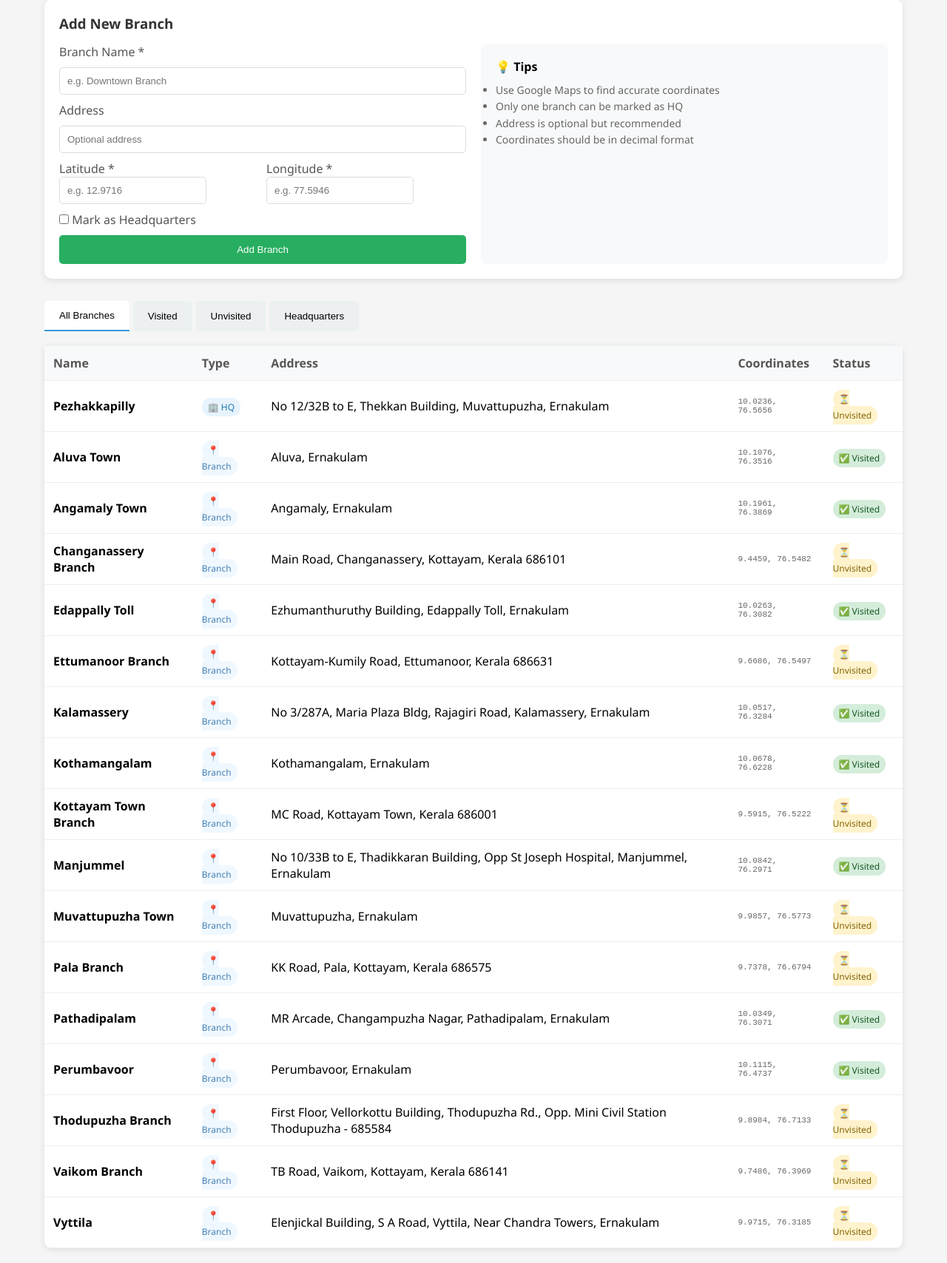
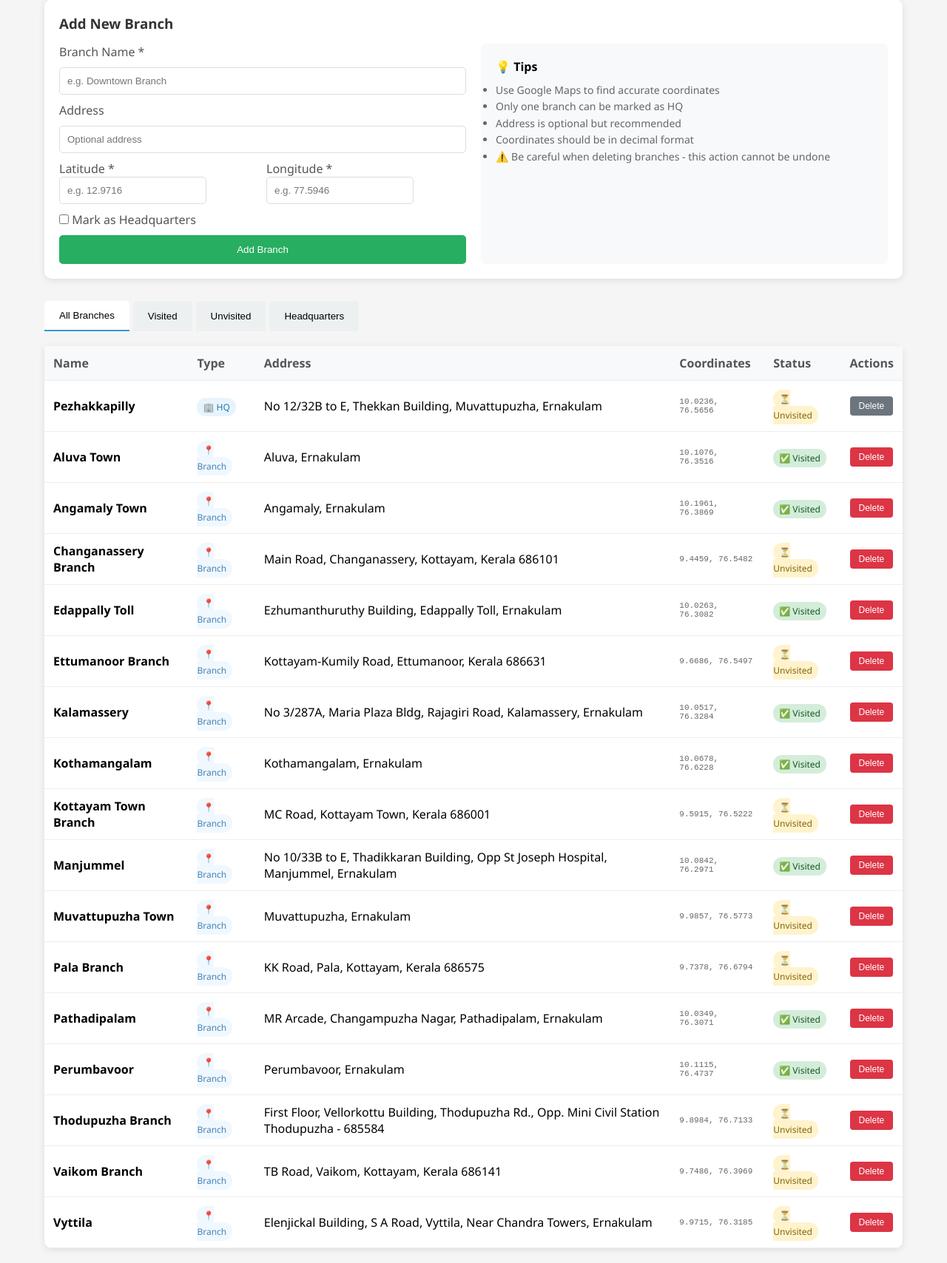
Before and after one commit to Akarsher/Muthoot_Branch_Optimization, a Flask app: template templates/branch_management.html in a window 1280 px wide. Shown: the part 236-1944 px from the top of the page at 74% size. Run offline with Flask 3, Linux system fonts and the light colour scheme; the template is opened without the code that fills it, so the values that code supplies are empty; data comes from the database, SQL or seed files in the repository; both versions use the stored data as it was after the commit.

Commit message:
branch deletion inside branch management

```diff
--- a/app.py
+++ b/app.py
@@ -493,6 +493,46 @@ def admin_add_branch():
         return jsonify({"success": False, "error": str(e)}), 500
 
 
+@app.route("/admin/delete-branch/<int:branch_id>", methods=["DELETE"])
+def admin_delete_branch(branch_id):
+    if not require_role("admin"):
+        return jsonify({"success": False, "error": "Unauthorized"}), 401
+
+    try:
+        conn = get_db()
+        cur = conn.cursor()
+
+        # First, check if the branch exists
+        cur.execute("SELECT name, is_hq FROM branches WHERE id = ?", (branch_id,))
+        branch = cur.fetchone()
+
+        if not branch:
+            return jsonify({"success": False, "error": "Branch not found"}), 404
+
+        branch_name, is_hq = branch[0], branch[1]
+
+        # Prevent deletion of HQ if it's the only HQ
+        if is_hq:
+            cur.execute("SELECT COUNT(*) FROM branches WHERE is_hq = 1")
+            hq_count = cur.fetchone()[0]
+            if hq_count <= 1:
+                return jsonify({"success": False, "error": "Cannot delete the only headquarters"}), 400
+
+        # Delete the branch
+        cur.execute("DELETE FROM branches WHERE id = ?", (branch_id,))
+
+        if cur.rowcount == 0:
+            return jsonify({"success": False, "error": "Branch not found or already deleted"}), 404
+
+        conn.commit()
+        conn.close()
+
+        return jsonify({"success": True, "message": f"Branch '{branch_name}' deleted successfully"})
+
+    except Exception as e:
+        return jsonify({"success": False, "error": str(e)}), 500
+
+
 @app.route("/api/auditors", methods=["GET"])
 def api_list_auditors():
     if not require_role("admin"):
--- a/templates/branch_management.html
+++ b/templates/branch_management.html
@@ -57,6 +57,15 @@
         .badge-unvisited { background: #fff3cd; color: #856404; }
 
         .coordinates { font-family: 'Courier New', monospace; font-size: 11px; color: #666; }
+
+        .delete-btn {
+            background: #dc3545; color: white; border: none; padding: 6px 12px;
+            border-radius: 4px; cursor: pointer; font-size: 12px;
+        }
+        .delete-btn:hover { background: #c82333; }
+        .delete-btn:disabled { background: #6c757d; cursor: not-allowed; }
+
+        .action-buttons { display: flex; gap: 5px; }
     </style>
 </head>
 <body>
@@ -123,6 +132,7 @@
                         <li>Only one branch can be marked as HQ</li>
                         <li>Address is optional but recommended</li>
                         <li>Coordinates should be in decimal format</li>
+                        <li>⚠️ Be careful when deleting branches - this action cannot be undone</li>
                     </ul>
                 </div>
             </div>
@@ -145,6 +155,7 @@
                         <th>Address</th>
                         <th>Coordinates</th>
                         <th>Status</th>
+                        <th>Actions</th>
                     </tr>
                 </thead>
                 <tbody id="branchTableBody">
@@ -230,7 +241,13 @@
             }
 
             noBranches.style.display = 'none';
-            tbody.innerHTML = branches.map(branch => `
+            tbody.innerHTML = branches.map(branch => {
+                const canDelete = !branch.is_hq || allBranches.filter(b => b.is_hq).length > 1;
+                const deleteButton = canDelete
+                    ? `<button class="delete-btn" onclick="confirmDeleteBranch(${branch.id}, '${branch.name.replace(/'/g, "\\'")}')">Delete</button>`
+                    : `<button class="delete-btn" disabled title="Cannot delete the only headquarters">Delete</button>`;
+
+                return `
                     <tr>
                         <td><strong>${branch.name}</strong></td>
                         <td>
@@ -245,8 +262,65 @@
                                 ${branch.visited ? '✅ Visited' : '⏳ Unvisited'}
                             </span>
                         </td>
+                        <td>
+                            <div class="action-buttons">
+                                ${deleteButton}
+                            </div>
+                        </td>
                     </tr>
-            `).join('');
+                `;
+            }).join('');
+        }
+
+        // Confirm and delete branch
+        function confirmDeleteBranch(branchId, branchName) {
+            const confirmed = confirm(
+                `⚠️ DELETE CONFIRMATION ⚠️\n\n` +
+                `Are you sure you want to permanently delete "${branchName}"?\n\n` +
+                `This action will:\n` +
+                `• Remove the branch from the system\n` +
+                `• Cannot be undone\n` +
+                `• May affect existing routes\n\n` +
+                `Type "DELETE" to confirm, or click Cancel to abort.`
+            );
+
+            if (confirmed) {
+                // Additional confirmation for critical action
+                const secondConfirm = prompt(
+                    `Final confirmation required.\n\n` +
+                    `To delete "${branchName}", please type: DELETE`
+                );
+
+                if (secondConfirm === "DELETE") {
+                    deleteBranch(branchId, branchName);
+                } else if (secondConfirm !== null) {
+                    alert("Deletion cancelled - incorrect confirmation text.");
+                }
+            }
+        }
+
+        // Delete branch
+        async function deleteBranch(branchId, branchName) {
+            try {
+                showMessage('info', `Deleting "${branchName}"...`);
+
+                const res = await fetch(`/admin/delete-branch/${branchId}`, {
+                    method: 'DELETE',
+                    headers: { 'Content-Type': 'application/json' }
+                });
+
+                const data = await res.json();
+
+                if (data.success) {
+                    showMessage('success', `Branch "${branchName}" has been deleted successfully.`);
+                    // Reload everything
+                    await loadBranches();
+                } else {
+                    showMessage('error', data.error || 'Failed to delete branch');
+                }
+            } catch (err) {
+                showMessage('error', 'Error: ' + err.message);
+            }
         }
 
         async function addBranch() {
```
Also changed, not shown: data/branches.db. Lines whose indentation alone changed are shown as unchanged.
